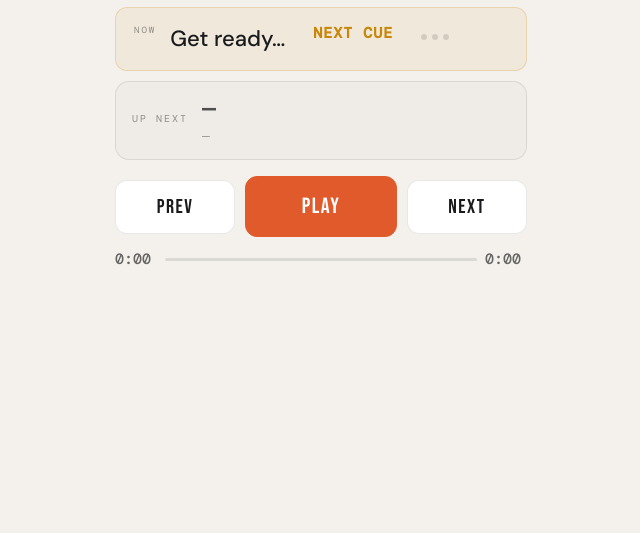
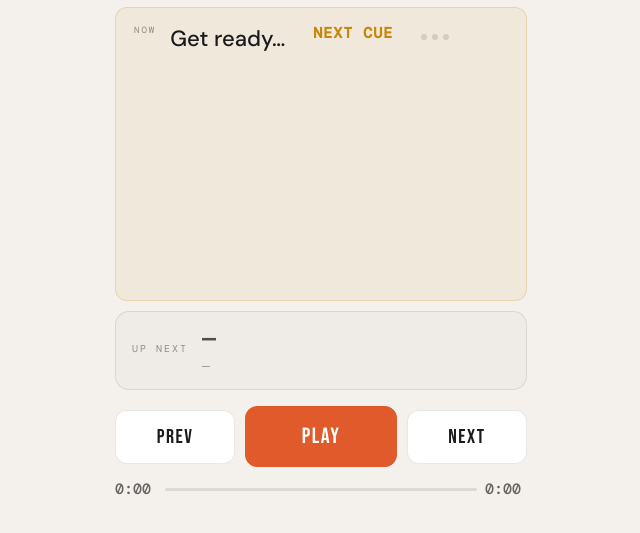
Before and after one commit to Stan125/SpinOff, a plain HTML site: page demo.html in a window 1280 px wide. Both pictures are taken after a click on the button "Start Demo ▶". Shown: the part 253-786 px from the top of the page, without its empty margins (319-959 px from the left). Drawn offline with nearby package versions, Linux system fonts and the light colour scheme.

Commit message:
Improve the app

```diff
--- a/app.js
+++ b/app.js
@@ -1006,10 +1006,20 @@ function updateCueCountdown(t) {
     if (nextIdx < track.cues.length) {
       nextAt = track.cues[nextIdx].at;
     } else {
-      // Past the last cue — show next track name instead of a timer
+      // Past the last cue — show countdown to first cue of next track if available
       var nextTrk = tracks[currentTrackIdx + 1];
-      if (cdEl)  cdEl.textContent  = '—';
-      if (lblEl) lblEl.textContent = nextTrk ? 'Up next: ' + nextTrk.song : 'Last cue';
+      if (nextTrk && nextTrk.cues.length) {
+        var buf = audioBuffers[currentTrackIdx];
+        if (buf && cdEl) {
+          cdEl.textContent = formatTime(Math.max(0, buf.duration - t) + nextTrk.cues[0].at);
+        } else if (cdEl) {
+          cdEl.textContent = '—';
+        }
+        if (lblEl) lblEl.textContent = 'Next cue';
+      } else {
+        if (cdEl)  cdEl.textContent  = '—';
+        if (lblEl) lblEl.textContent = nextTrk ? 'Up next: ' + nextTrk.song : 'Last cue';
+      }
       return;
     }
   }
--- a/style.css
+++ b/style.css
@@ -753,3 +753,30 @@ html, body {
   border: none;
   box-shadow: 0 2px 6px rgba(224,90,43,0.35);
 }
+
+/* ── Runner screen: fixed-height layout (nothing pushed off screen) ────────── */
+#runner-screen {
+  height: 100dvh;
+  min-height: 0;
+  overflow: hidden;
+}
+#runner-screen .app-shell {
+  height: 100%;
+  display: flex;
+  flex-direction: column;
+  overflow: hidden;
+}
+#runner-screen .top-bar,
+#runner-screen .progress-bar,
+#runner-screen .class-overview,
+#runner-screen .song-card,
+#runner-screen .next-card,
+#runner-screen .controls,
+#runner-screen .track-progress-row {
+  flex-shrink: 0;
+}
+#runner-screen .cue-box {
+  flex: 1;
+  min-height: 0;
+  overflow-y: auto;
+}
```
